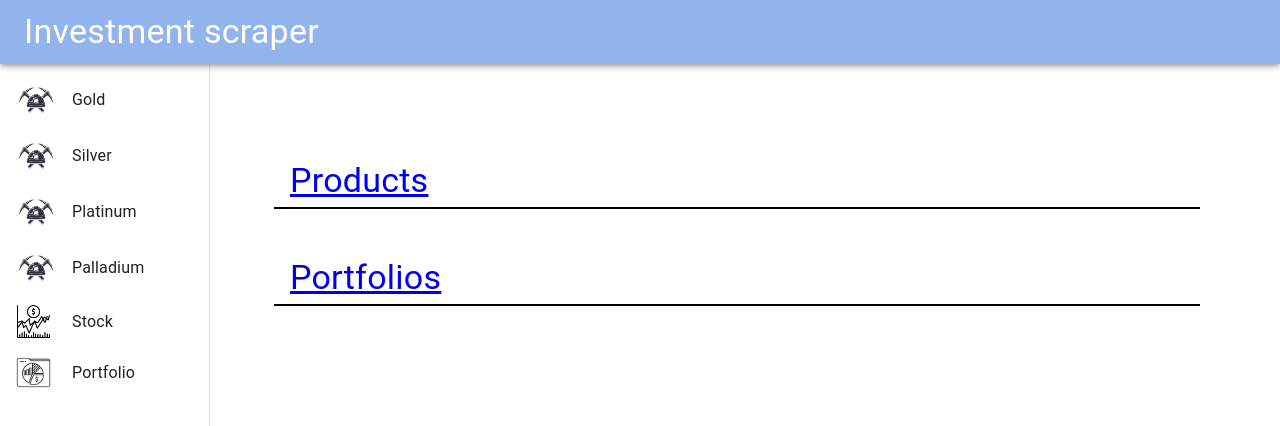
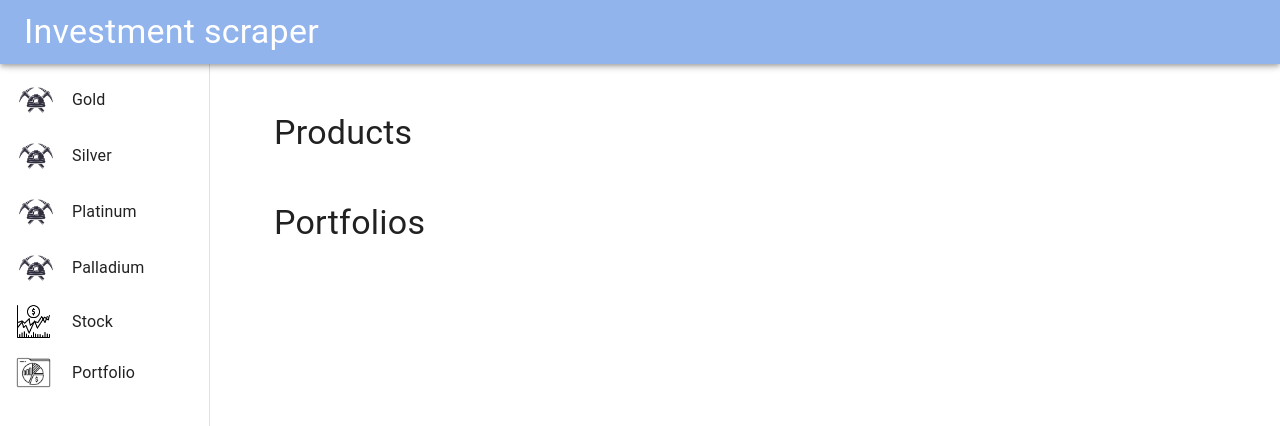
Before and after one commit to holymiko/ISA-client, a React (Create React App) app: page / in a window 1280 px wide. Shown: the top 426 px of the page. Built offline with nearby package versions, Linux system fonts and the light colour scheme.

Commit message:
Release 1

```diff
--- a/src/pages/HomePage.tsx
+++ b/src/pages/HomePage.tsx
@@ -1,17 +1,28 @@
 import {BoxColumn} from "../components/BoxColumn";
-import {Link} from "react-router-dom";
-import {PageTitle} from "../components/PageTitle";
+import Typography from "@mui/material/Typography";
+import * as React from "react";
+import {useNavigate} from "react-router-dom";
 
 export const HomePage = () => {
+    const navigate = useNavigate();
     return (
-        <BoxColumn sx={{ height: '31rem', pt: '3rem'}}>
-            <PageTitle>
-                <Link to={"/product/all"}>Products</Link>
-            </PageTitle>
-
-            <PageTitle>
-                <Link to={"/portfolio"}>Portfolios</Link>
-            </PageTitle>
+        <BoxColumn sx={{ height: '31rem', gap: "3rem"}}>
+            <Typography
+                variant={"h4"}
+                sx={{cursor: "pointer"}}
+                onClick={() =>
+                    navigate('/product/all')
+                }>
+                Products
+            </Typography>
+            <Typography
+                variant={"h4"}
+                sx={{cursor: "pointer"}}
+                onClick={() =>
+                    navigate('/portfolio')
+                }>
+                Portfolios
+            </Typography>
         </BoxColumn>
     );
 }
--- a/src/pages/ProductPage/ProductPage.tsx
+++ b/src/pages/ProductPage/ProductPage.tsx
@@ -15,11 +15,12 @@ import {SubTitle} from "../../components/SubTitle";
 import {BoxRow} from "../../components/BoxRow";
 import {Button} from "@mui/material";
 import RefreshIcon from "@mui/icons-material/Refresh";
-import {scrapByParams, scrapProductById} from "../../services/ScrapService";
+import {scrapProductById} from "../../services/ScrapService";
 import PlayCircleOutlineIcon from "@mui/icons-material/PlayCircleOutline";
 
 const setData = (prices: Price[]) => {
     return prices.map((price) => {
+        // Exclude zero
         if(price.price === 0) return;
         switch (price.dealer) {
             case Dealer.BESSERGOLD_CZ: return {
--- a/src/services/ScrapService.tsx
+++ b/src/services/ScrapService.tsx
@@ -10,9 +10,7 @@ export const scrapByParams = (
 ) => {
     return api.get("scrap/param", {
         params: {
-            'isRedemption': isRedemption,
             'metal': metal?.toUpperCase(),
-            'dealer': dealer?.toUpperCase(),
             'form': form?.toUpperCase()
         },
     });
```
